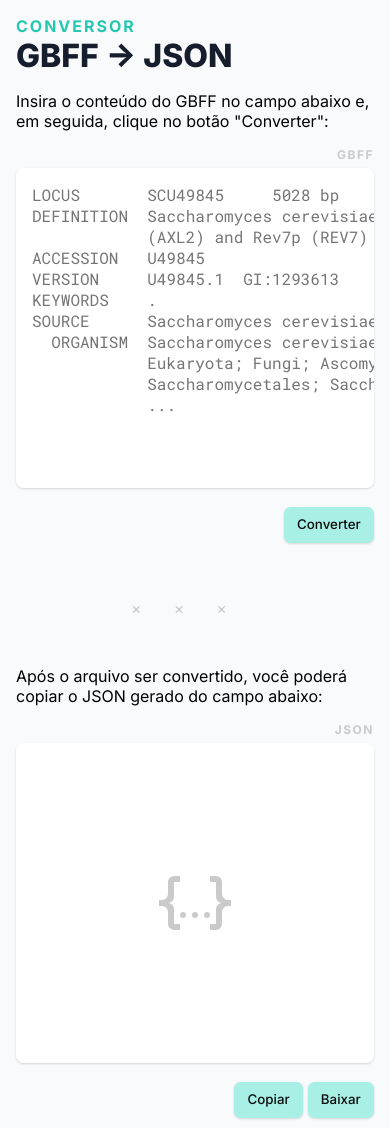
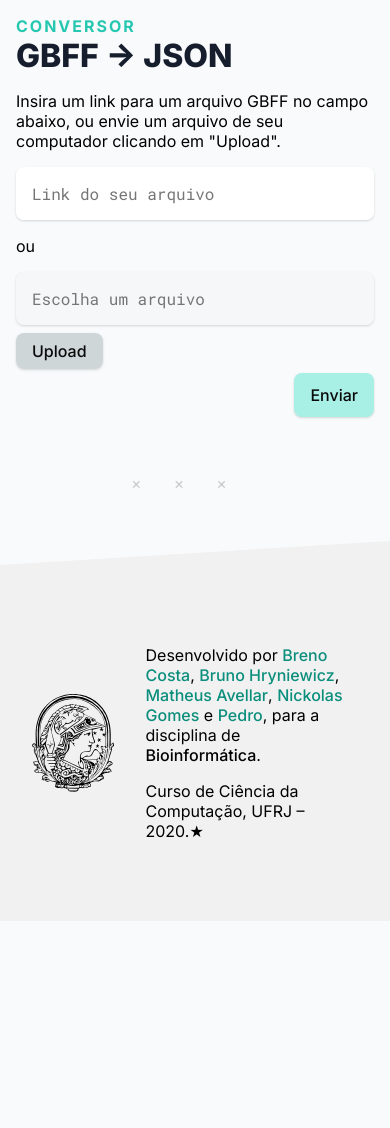
Before and after one commit to MatheusAvellar/bioinfo-front, a plain HTML site: page index.html in a window 390 px wide. Shown: the top 1128 px of the page. After the commit the page ends 921 px from the top, so only its background shows below. Drawn offline with Linux system fonts and the light colour scheme.

Commit message:
Começa modificação do front

```diff
--- a/index.html
+++ b/index.html
@@ -17,49 +17,61 @@
   <main>
     <section>
       <p>
-        Insira o conteúdo do GBFF no campo abaixo e, em seguida, clique no botão
-        "Converter":
+        Insira um link para um arquivo GBFF no campo abaixo, ou envie um arquivo
+        de seu computador clicando em "Upload".
       </p>
     </section>
     <section>
-      <label for="gbff">GBFF</label>
-      <article class="textarea">
-        <textarea id="gbff" placeholder="LOCUS       SCU49845     5028 bp    DNA             PLN       21-JUN-1999
-DEFINITION  Saccharomyces cerevisiae TCP1-beta gene, partial cds, and Axl2p
-            (AXL2) and Rev7p (REV7) genes, complete cds.
-ACCESSION   U49845
-VERSION     U49845.1  GI:1293613
-KEYWORDS    .
-SOURCE      Saccharomyces cerevisiae (baker's yeast)
-  ORGANISM  Saccharomyces cerevisiae
-            Eukaryota; Fungi; Ascomycota; Saccharomycotina; Saccharomycetes;
-            Saccharomycetales; Saccharomycetaceae; Saccharomyces.
-            ..."></textarea>
+      <form method="post" action="" enctype="multipart/form-data">
+
+        <article class="textinput">
+          <input id="gbff" type="text" placeholder="Link do seu arquivo">
         </article>
+        <p>ou</p>
         <article>
-        <!-- TODO: Adicionar upload de arquivo -->
+          <label class="file-label textinput" for="file">
+            <input id="file-preview" type="text" placeholder="Escolha um arquivo" disabled>
+          </label>
+          <label class="file">
+            <span class="file-custom">Upload</span>
+            <input id="file" type="file">
+          </label>
+          <script>
+const filepreview = document.getElementById("file-preview");
+const fileinput = document.getElementById("file");
+fileinput.onchange = function(e) {
+  if(fileinput.files.length == 1) {
+    filepreview.value = `${fileinput.files[0].name} (${humanFileSize(fileinput.files[0].size,2)})`;
+  } else if(fileinput.files.length > 1) {
+    alert("Por favor, envie somente 1 arquivo!");
+  }
+}
+
+// [Ref] stackoverflow.com/a/14919494/4824627
+function humanFileSize(bytes, dp=1) {
+  const thresh = 1024;
+
+  if(Math.abs(bytes) < thresh)
+    return `${bytes} B`;
+
+  const units = ["KiB", "MiB", "GiB", "TiB", "PiB", "EiB", "ZiB", "YiB"];
+  let u = -1;
+  const r = 10**dp;
+
+  do {
+    bytes /= thresh;
+    ++u;
+  } while(Math.round(Math.abs(bytes) * r) / r >= thresh && u < units.length - 1);
+
+  return bytes.toFixed(dp) + " " + units[u];
+}
+          </script>
         </article>
         <article class="right">
-        <button>Converter</button>
+          <button type="submit">Enviar</button>
         </article>
-    </section>
+      </form>
       <hr>
-    <section>
-      <p>
-        Após o arquivo ser convertido, você poderá copiar o JSON gerado do campo
-        abaixo:
-      </p>
-    </section>
-    <section>
-      <label for="json">JSON</label>
-      <article class="textarea">
-        <textarea id="json" readonly></textarea>
-      </article>
-      <article class="right">
-        <!-- TODO: Adicionar ícones aos botões -->
-        <button>Copiar</button>
-        <button>Baixar</button>
-      </article>
     </section>
   </main>
   <footer>
--- a/style.css
+++ b/style.css
@@ -66,10 +66,9 @@ hr:after {
   letter-spacing: 2em;
   color: #cacaca;
 }
-textarea {
+textarea,input[type="text"] {
   vertical-align: top;
   resize: none;
-  height: 20em;
   width: 100%;
   border: 0;
   padding: 1em;
@@ -80,7 +79,7 @@ textarea {
   box-sizing: border-box;
   white-space: pre;
 }
-label {
+label.textinput {
   text-transform: uppercase;
   margin: 0;
   letter-spacing: .125em;
@@ -91,7 +90,7 @@ label {
   text-align: right;
   margin-bottom: -0.5em;
 }
-button {
+button,label.file {
   background-color: var(--accent-light);
   margin: .5em 0;
   border: 0;
@@ -99,6 +98,7 @@ button {
   outline: 0;
   font-family: inherit;
   font-weight: 500;
+  font-size: inherit;
   border-radius: .5em;
   color: #0a0a0a;
   vertical-align: middle;
@@ -107,11 +107,17 @@ button {
   transition: box-shadow .2s ease;
   box-shadow: 0 1px 3px 0 rgba(0,0,0,.1), 0 1px 2px 0 rgba(0,0,0,.06);
 }
-button:focus {
+button:focus, label.file:focus, label.file:focus-within {
   box-shadow: 0 1px 6px 0 rgba(0,0,0,0.2), 0 1px 5px 0 rgba(0,0,0,0.05);
 }
 button:active {
   background-color: var(--accent-strong);
+}
+label.file {
+  background-color: #cfd6d8;
+}
+label.file:active {
+  background-color: #bbc1c3;
 }
 
 .overhead {
@@ -121,14 +127,14 @@ button:active {
   font-weight: 700;
   color: var(--accent);
 }
-.textarea {
+.textinput {
   box-shadow: 0 1px 3px 0 rgba(0,0,0,.1), 0 1px 2px 0 rgba(0,0,0,.06);
   transition: box-shadow .2s ease;
   width: 100%;
   margin: .75em 0;
   border-radius: .5em;
 }
-.textarea:focus-within {
+.textinput:focus-within {
   box-shadow: 0 3px 6px 2px rgba(0,0,0,.2), 0 1px 2px 0 rgba(0,0,0,.1);
 }
 .right {
@@ -147,11 +153,40 @@ button:active {
 }
 
 
+.file {
+  position: relative;
+  overflow: hidden;
+  vertical-align: middle;
+}
+.file input[type="file"] {
+  position: absolute;
+  top: 0;
+  right: 0;
+  width: 0;
+  opacity: 0;
+}
+
+label.file-label {
+  width: 50%;
+  font-size: inherit;
+  position: relative;
+  vertical-align: middle;
+  margin-bottom: .75em;
+}
+.file-label > input {
+  pointer-events: none;
+}
+
+
+
 @media screen and (max-width: 600px) {
-  .textarea {
+  .textinput {
     width: 100%;
   }
   .right {
     padding: 0;
   }
+  label.file-label {
+    width: 100%;
+  }
 }
```
Lines whose indentation alone changed are shown as unchanged.
